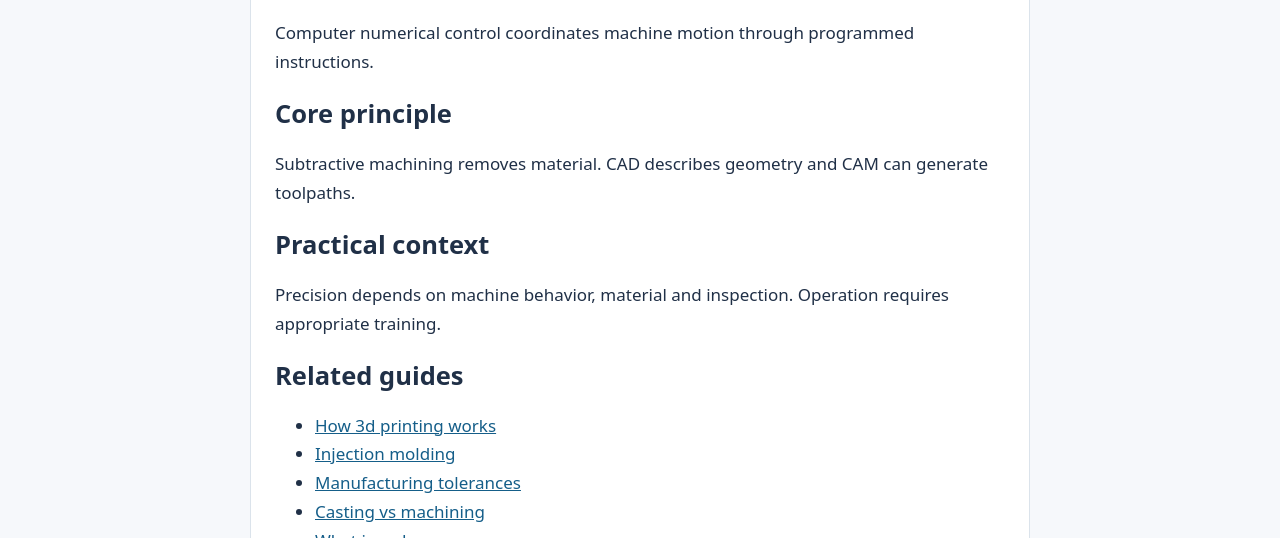
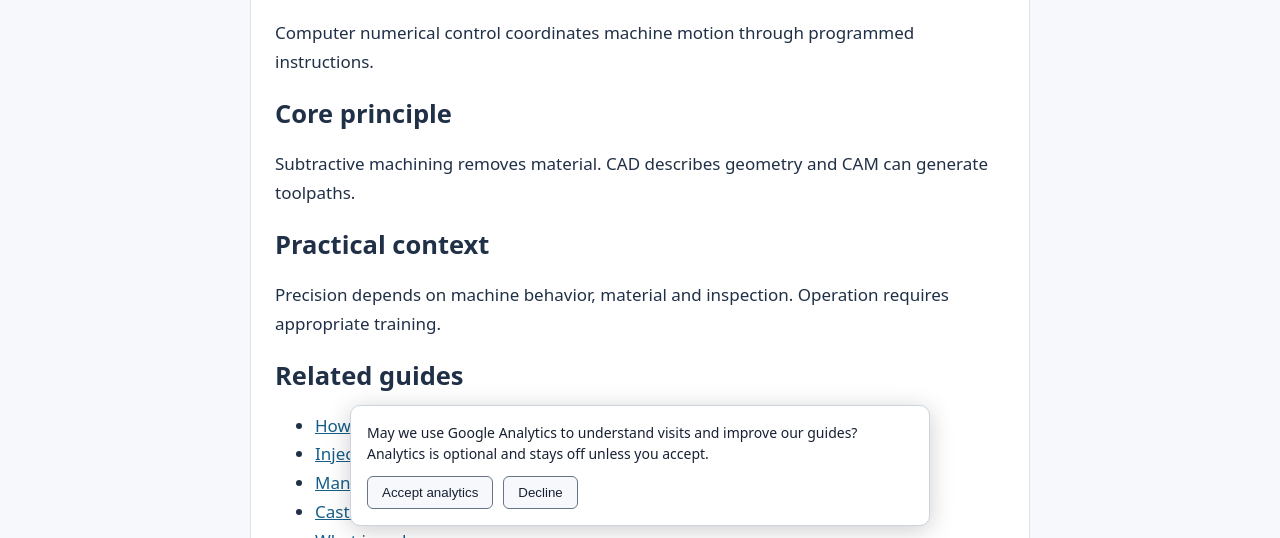
Before and after one commit to FlintHambleton/everydayengineering, a plain HTML site: page what-is-cnc.html in a window 1280 px wide. Shown: the part 262-800 px from the top of the page. Drawn offline with Linux system fonts and the light colour scheme.

Commit message:
Enable optional analytics

```diff
--- a/what-is-cnc.html
+++ b/what-is-cnc.html
@@ -1 +1 @@
-<!doctype html><html lang="en"><head><meta charset="utf-8"><meta name="viewport" content="width=device-width,initial-scale=1"><title>What is cnc | EverydayEngineering</title><meta name="description" content="What is cnc: an introductory engineering reference."><link rel="canonical" href="https://everydayengineering.pages.dev/what-is-cnc"><link rel="stylesheet" href="/style.css"><link rel="icon" href="/favicon.svg"></head><body><header><nav><a href="/">EverydayEngineering</a><a href="/#guides">All guides</a><a href="/about">About</a></nav></header><main><article><h1>What is cnc</h1><p>Computer numerical control coordinates machine motion through programmed instructions.</p><h2>Core principle</h2><p>Subtractive machining removes material. CAD describes geometry and CAM can generate toolpaths.</p><h2>Practical context</h2><p>Precision depends on machine behavior, material and inspection. Operation requires appropriate training.</p><h2>Related guides</h2><ul><li><a href="/how-3d-printing-works">How 3d printing works</a></li><li><a href="/injection-molding">Injection molding</a></li><li><a href="/manufacturing-tolerances">Manufacturing tolerances</a></li><li><a href="/casting-vs-machining">Casting vs machining</a></li><li><a href="/what-is-cad">What is cad</a></li></ul></article></main><footer><a href="/privacy">Privacy</a> · <a href="/terms">Terms</a></footer></body></html>
+<!doctype html><html lang="en"><head><meta charset="utf-8"><meta name="viewport" content="width=device-width,initial-scale=1"><title>What is cnc | EverydayEngineering</title><meta name="description" content="What is cnc: an introductory engineering reference."><link rel="canonical" href="https://everydayengineering.pages.dev/what-is-cnc"><link rel="stylesheet" href="/style.css"><link rel="icon" href="/favicon.svg"></head><body><header><nav><a href="/">EverydayEngineering</a><a href="/#guides">All guides</a><a href="/about">About</a></nav></header><main><article><h1>What is cnc</h1><p>Computer numerical control coordinates machine motion through programmed instructions.</p><h2>Core principle</h2><p>Subtractive machining removes material. CAD describes geometry and CAM can generate toolpaths.</p><h2>Practical context</h2><p>Precision depends on machine behavior, material and inspection. Operation requires appropriate training.</p><h2>Related guides</h2><ul><li><a href="/how-3d-printing-works">How 3d printing works</a></li><li><a href="/injection-molding">Injection molding</a></li><li><a href="/manufacturing-tolerances">Manufacturing tolerances</a></li><li><a href="/casting-vs-machining">Casting vs machining</a></li><li><a href="/what-is-cad">What is cad</a></li></ul></article></main><footer><a href="/privacy">Privacy</a> · <a href="/terms">Terms</a></footer><script src="/analytics-consent.js" defer></script></body></html>
```
